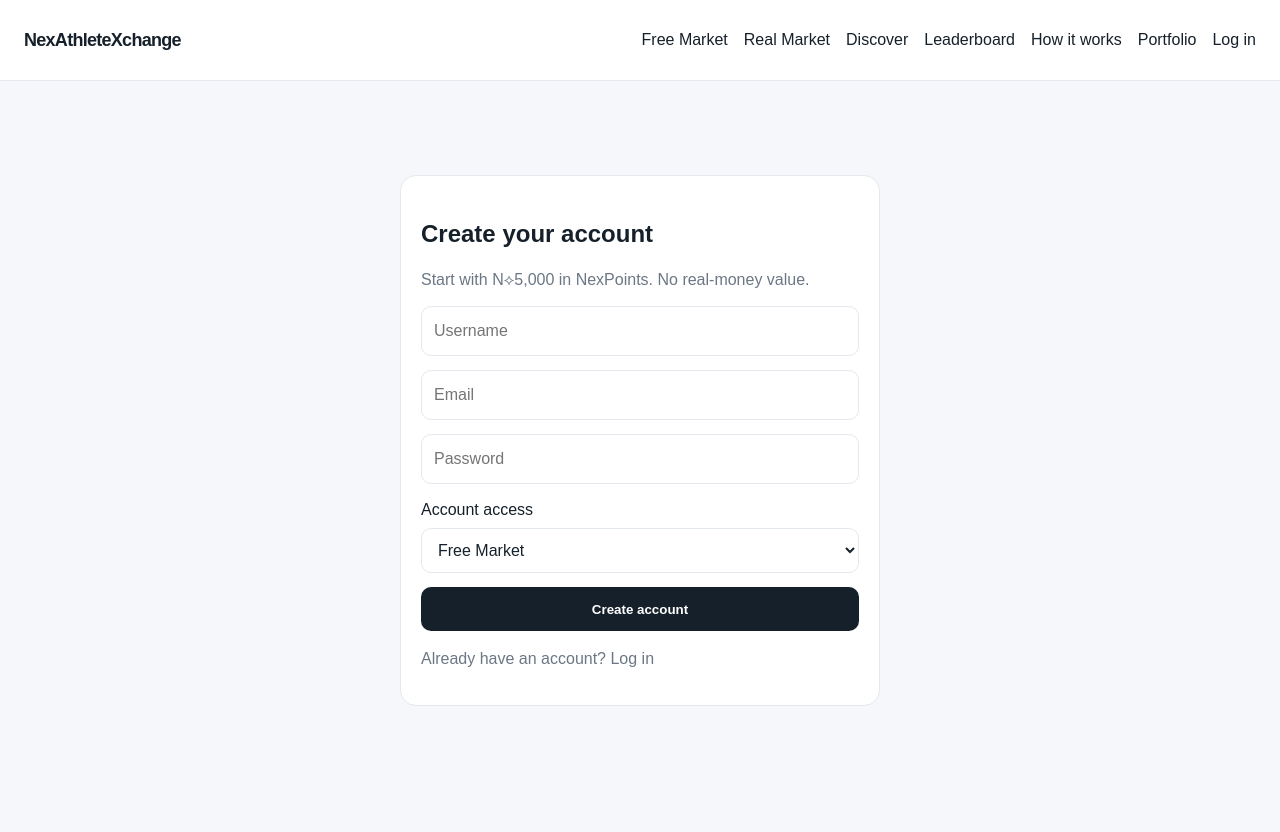
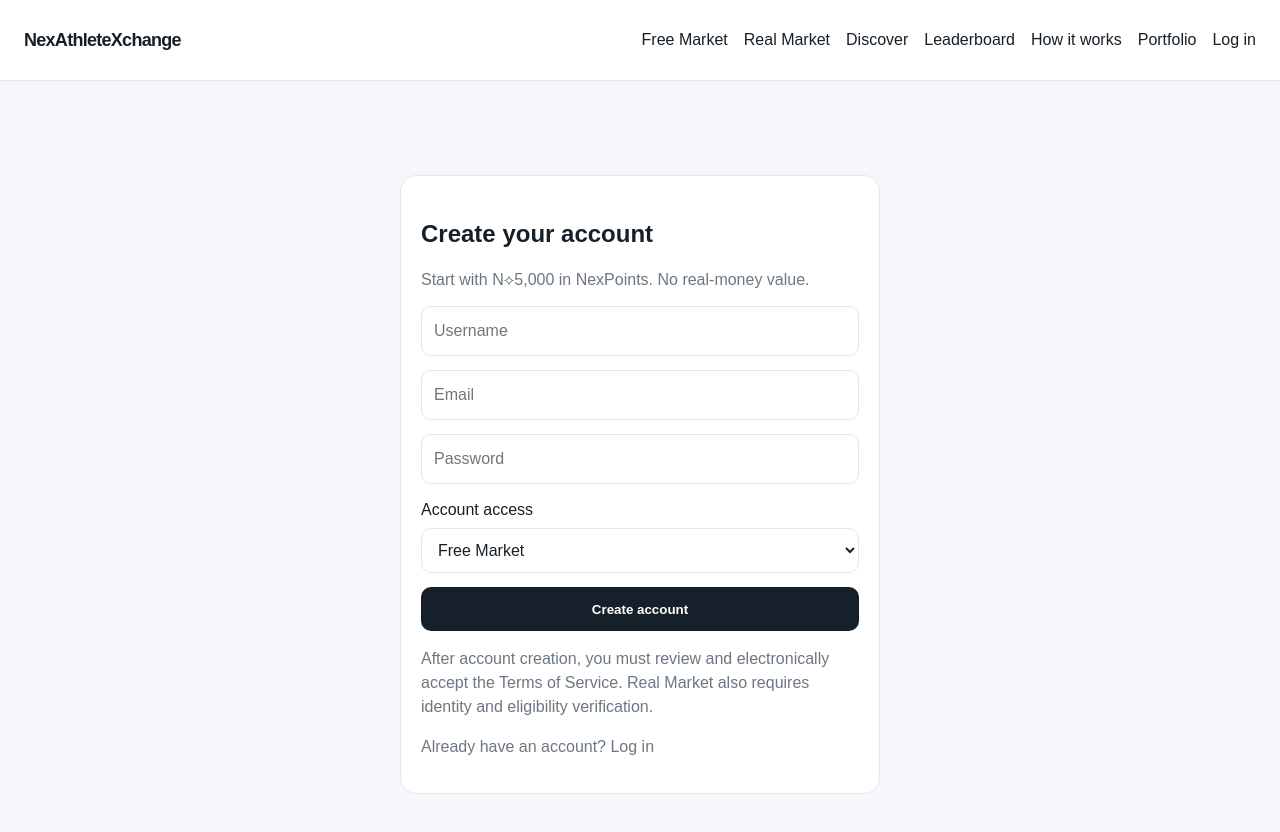
Before and after one commit to clintnoble2019-web/NexAthleteXchange, a Next.js app: page /signup in a window 1280 px wide. Shown: the top 832 px of the page. Before the commit the page ends 800 px from the top, so only its background shows below. Built offline with nearby package versions, Linux system fonts and the light colour scheme; no server answers.

Commit message:
Explain required Terms step during signup

```diff
--- a/app/signup/page.tsx
+++ b/app/signup/page.tsx
@@ -12,7 +12,8 @@ export default async function Signup({ searchParams }: { searchParams: Promise<S
     {params.error === "exists" && <div className="notice errorNotice">That email or username is already in use. Try another one, or log in if it’s yours.</div>}
     {params.error === "invalid" && <div className="notice errorNotice">We couldn’t create the account yet. Use a valid email, a username with 3–24 letters, numbers, or underscores, and a password with at least 8 characters.</div>}
     {params.error === "rate" && <div role="alert" className="notice errorNotice">Please wait before creating another account.</div>}
-    <form action="/api/auth/signup" method="post"><input aria-label="Username" autoComplete="username" name="username" placeholder="Username" pattern="[a-zA-Z0-9_]+" required minLength={3} maxLength={24}/><input aria-label="Email" autoComplete="email" name="email" type="email" placeholder="Email" required/><input aria-label="Password" autoComplete="new-password" name="password" type="password" placeholder="Password" required minLength={8} maxLength={128}/>{realMarketSandboxPreviewEnabled() && <label>Account access<select name="market"><option value="FREE">Free Market</option><option value="REAL">Real Market sandbox — identity check next</option></select></label>}<button type="submit">Create account</button></form>
+    <form action="/api/auth/signup" method="post"><input aria-label="Username" autoComplete="username" name="username" placeholder="Username" pattern="[a-zA-Z0-9_]+" required minLength={3} maxLength={24}/><input aria-label="Email" autoComplete="email" name="email" type="email" placeholder="Email" required/><input aria-label="Password" autoComplete="new-password" name="password" type="password" placeholder="Password" required minLength={8} maxLength={128}/>{realMarketSandboxPreviewEnabled() && <label>Account access<select name="market"><option value="FREE">Free Market</option><option value="REAL">Real Market sandbox — Terms and identity check next</option></select></label>}<button type="submit">Create account</button></form>
+    <p className="muted">After account creation, you must review and electronically accept the <Link href="/terms">Terms of Service</Link>. Real Market also requires identity and eligibility verification.</p>
     <p className="muted">Already have an account? <Link href="/login">Log in</Link></p>
   </section></main>;
 }
```
